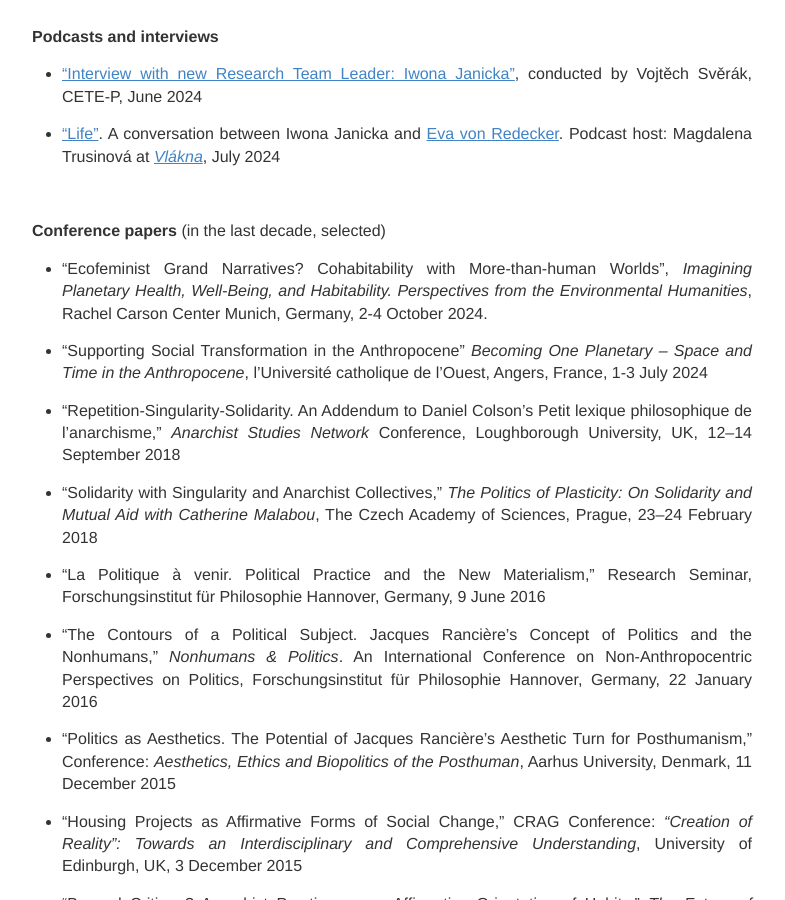
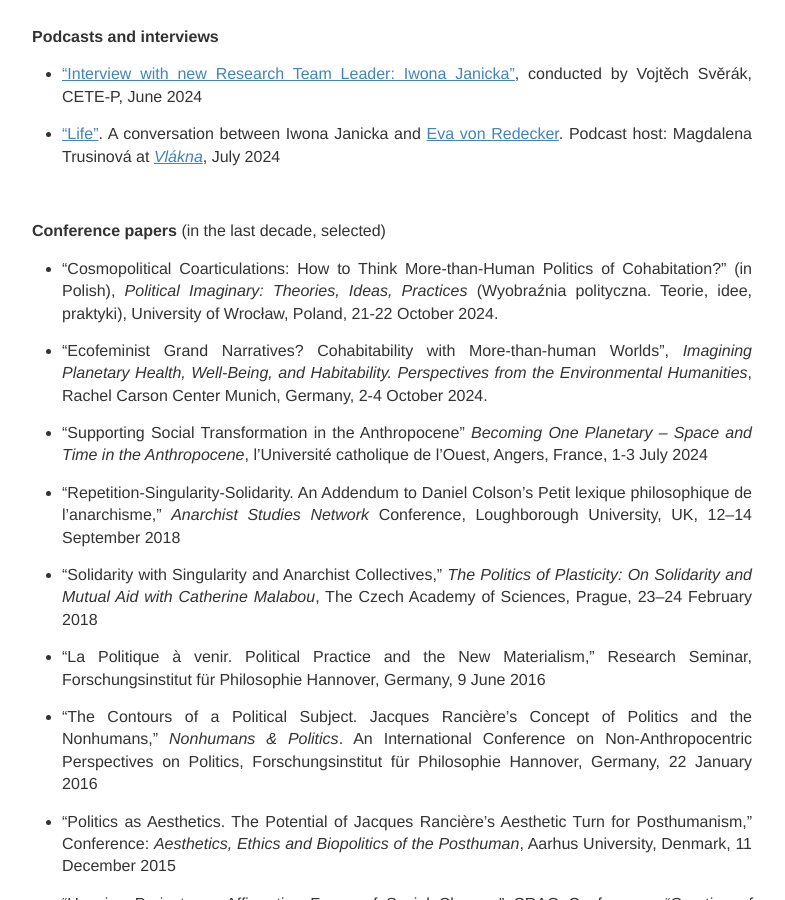
Before and after one commit to IJanicka/IJanicka.github.io, a Jekyll site: the page built from talks.md, in a window 1280 px wide and 900 px high, scrolled down 1552 px. Shown: the whole window, without its empty margins (248-1033 px from the left). Built offline with Jekyll 4.4.1, drawn with Linux system fonts in a browser that asks for light colours.

Commit message:
Update talks.md

```diff
--- a/talks.md
+++ b/talks.md
@@ -54,6 +54,8 @@ permalink: /talks/
 
 **Conference papers** (in the last decade, selected) <br>
 
+* “Cosmopolitical Coarticulations: How to Think More-than-Human Politics of Cohabitation?” (in Polish), *Political Imaginary: Theories, Ideas, Practices* (Wyobraźnia polityczna. Teorie, idee, praktyki), University of Wrocław, Poland, 21-22 October 2024.<br>
+
 * “Ecofeminist Grand Narratives? Cohabitability with More-than-human Worlds”, *Imagining Planetary Health, Well-Being, and Habitability. Perspectives from the Environmental Humanities*, Rachel Carson Center Munich, Germany,  2-4 October 2024.<br>
 
 * “Supporting Social Transformation in the Anthropocene” *Becoming One Planetary – Space and Time in the Anthropocene*, l’Université catholique de l’Ouest, Angers, France, 1-3 July 2024 <br>
```
